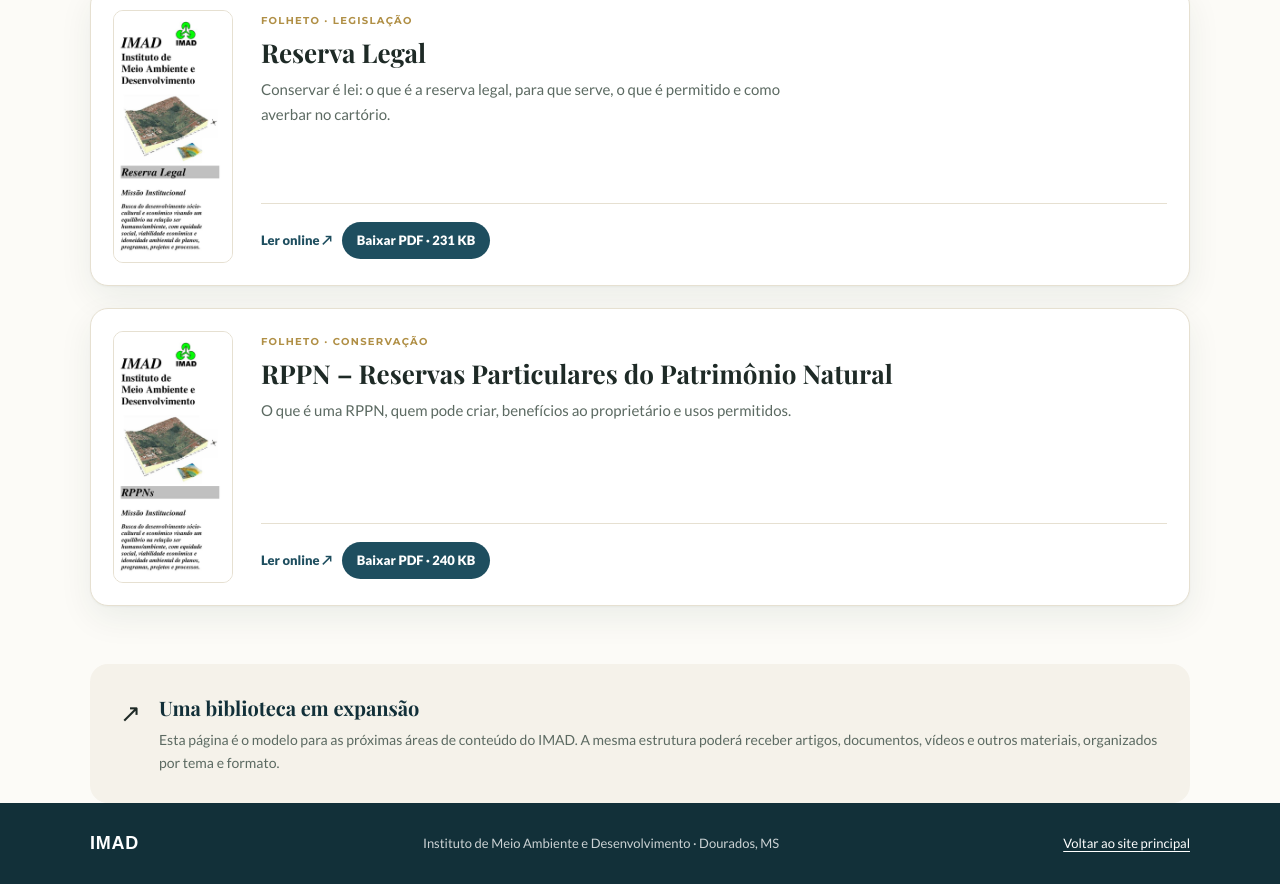
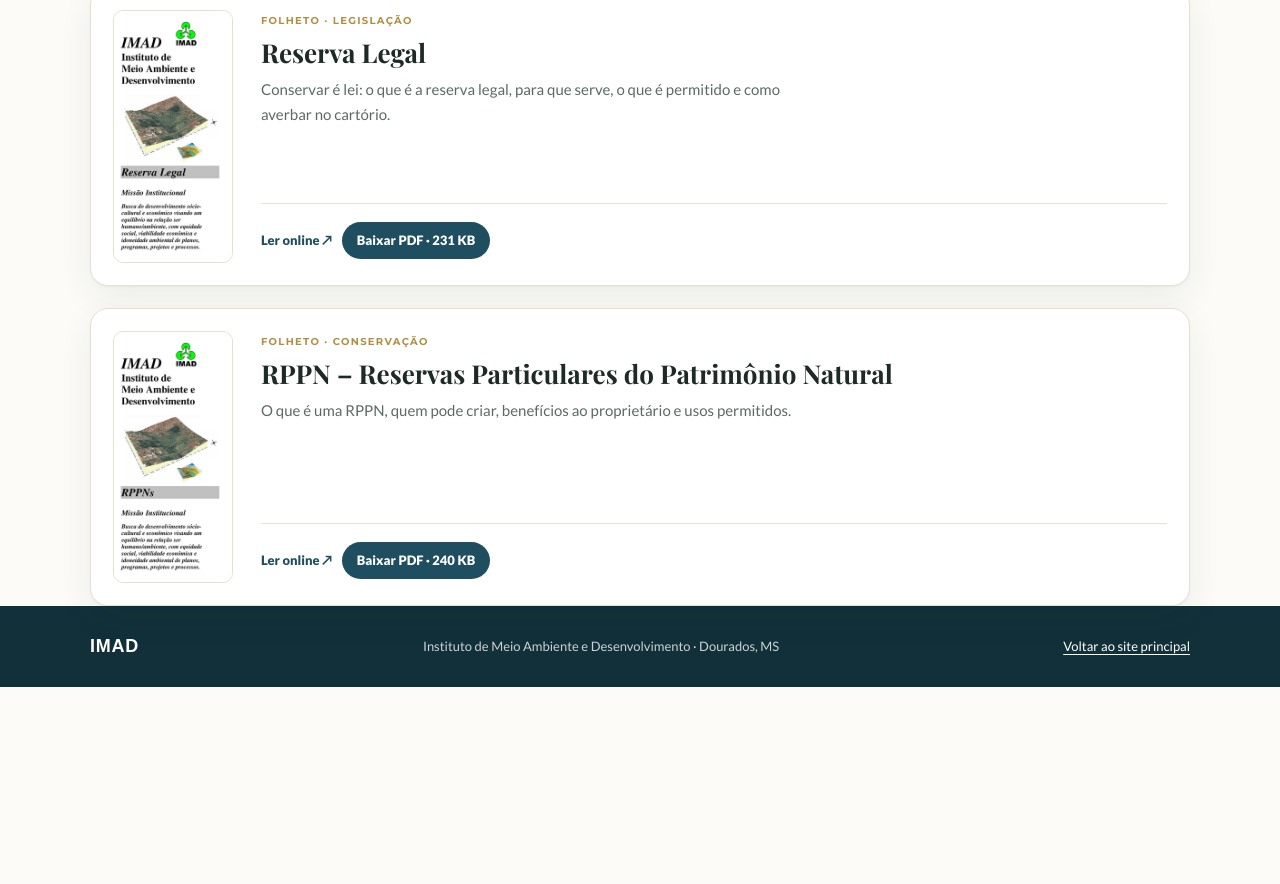
Before and after one commit to imad-brazil/imad, a plain HTML site: page cartilhas/index.html in a window 1280 px wide. Shown: the part 2263-3147 px from the top of the page. After the commit the page ends 2950 px from the top, so only its background shows below. Drawn offline with nearby package versions, Linux system fonts and the light colour scheme.

Commit message:
Remove bloco 'Uma biblioteca em expansão' da página de cartilhas
Co-Authored-By: Claude Opus 5.5 <noreply@anthropic.com>

```diff
--- a/cartilhas/index.html
+++ b/cartilhas/index.html
@@ -164,14 +164,6 @@
       <h3>Nenhum material encontrado</h3>
       <p>Tente buscar por outro título ou assunto.</p>
     </section>
-
-    <div class="how">
-      <div aria-hidden="true" style="font-size:25px">↗</div>
-      <div>
-        <strong>Uma biblioteca em expansão</strong>
-        <p>Esta página é o modelo para as próximas áreas de conteúdo do IMAD. A mesma estrutura poderá receber artigos, documentos, vídeos e outros materiais, organizados por tema e formato.</p>
-      </div>
-    </div>
   </main>
 
   <footer>
```
